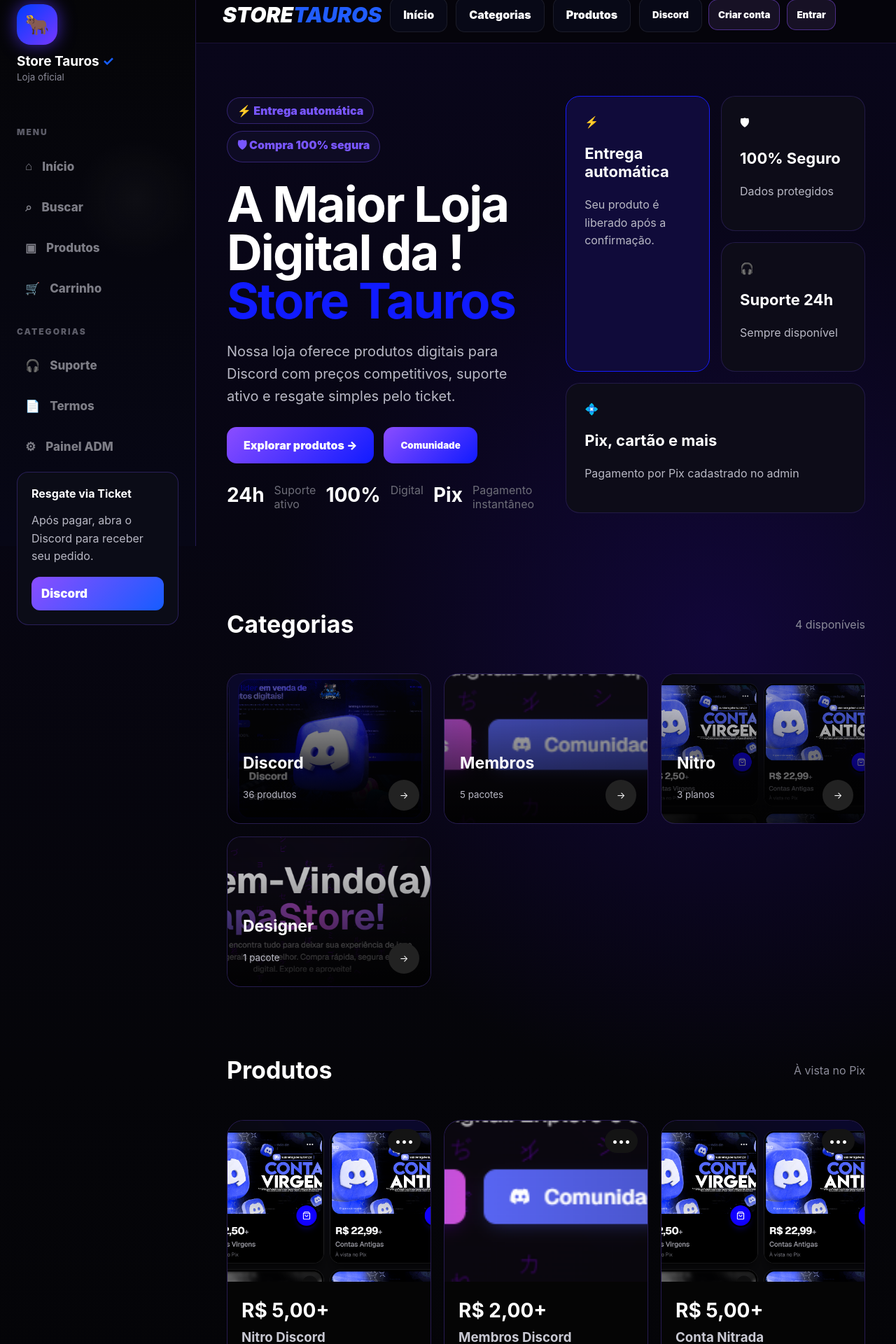
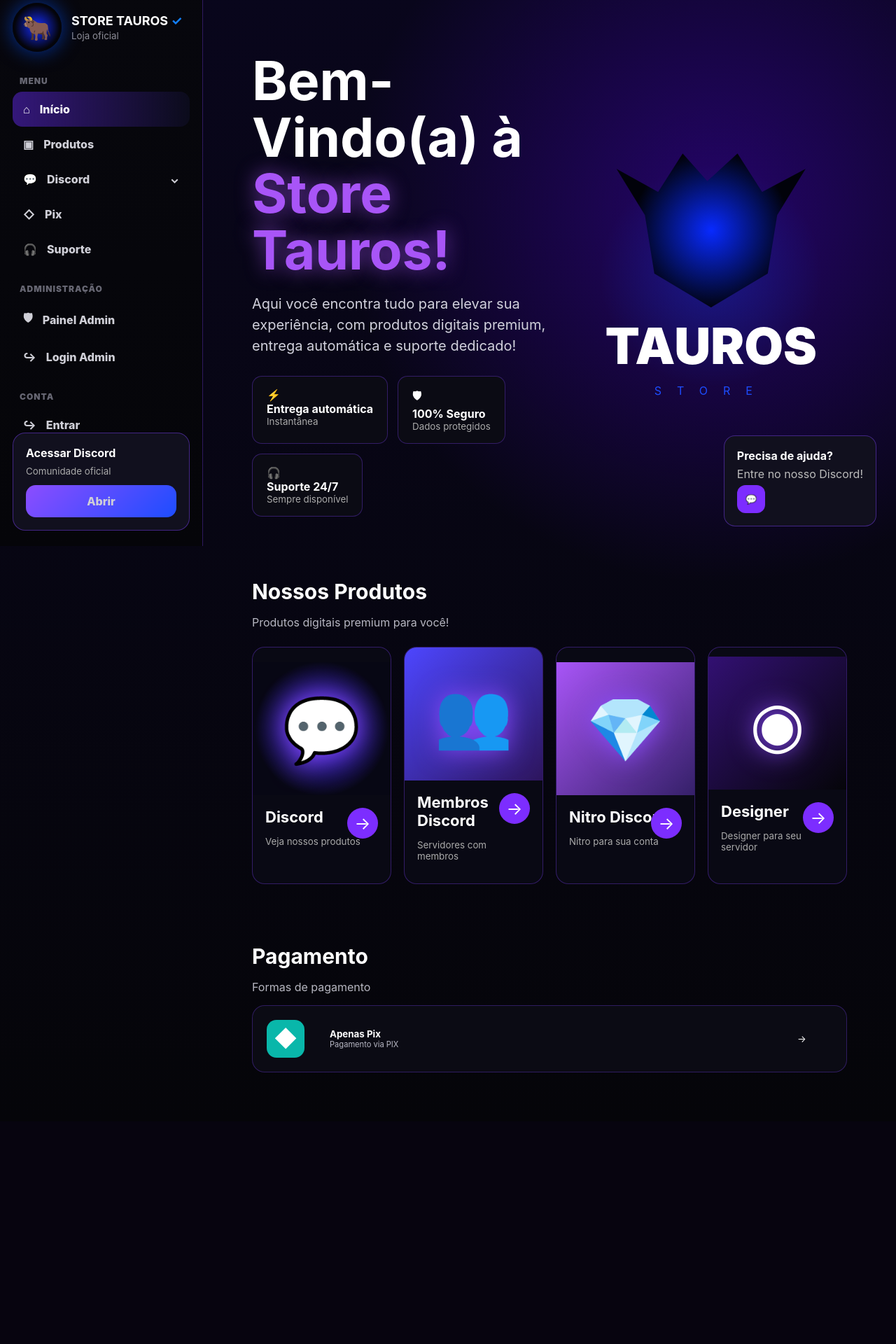
Before and after one commit to kasianomarques439-dev/store-tauros, a React (Vite) app: page / in a window 1280 px wide. Shown: the part 20-1940 px from the top of the page at 70% size. After the commit the page ends 1622 px from the top, so only its background shows below. Built offline with nearby package versions, Linux system fonts and the light colour scheme.

Commit message:
Atualização completa do site

```diff
--- a/package.json
+++ b/package.json
@@ -1,7 +1,7 @@
 {
-  "name": "storetauros-sunner-style",
+  "name": "storetauros-100-digital",
   "private": true,
-  "version": "3.0.0",
+  "version": "5.0.0",
   "type": "module",
   "scripts": {
     "dev": "vite",
--- a/src/App.jsx
+++ b/src/App.jsx
@@ -1,306 +1,40 @@
 
-import React, { useMemo, useState } from "react";
-
-const DISCORD = "https://discord.gg/WPH5Xc58cm";
-const ADMIN_PASS = "admtauros";
-
-const products = [
-  {
-    id: "nitro",
-    category: "Discord",
-    title: "Nitro Discord",
-    subtitle: "Resgate via ticket",
-    price: "R$ 5,00+",
-    image: "/assets/ref-2.png",
-    badge: "NITRO",
-    type: "fixed"
-  },
-  {
-    id: "membros",
-    category: "Discord",
-    title: "Membros Discord",
-    subtitle: "Membros para seu servidor",
-    price: "R$ 2,00+",
-    image: "/assets/ref-7.png",
-    badge: "MEMBROS",
-    type: "members"
-  },
-  {
-    id: "conta-nitrada",
-    category: "Discord",
-    title: "Conta Nitrada",
-    subtitle: "Conta pronta para resgate",
-    price: "R$ 5,00+",
-    image: "/assets/ref-2.png",
-    badge: "NITRADA",
-    type: "fixed"
-  },
-  {
-    id: "designer",
-    category: "Discord",
-    title: "Designer de Server",
-    subtitle: "Design completo para servidor",
-    price: "R$ 35,00",
-    image: "/assets/ref-7.png",
-    badge: "DESIGN",
-    type: "fixed"
-  }
-];
-
-const categories = [
-  { name: "Discord", total: "36 produtos", image: "/assets/ref-1.png" },
-  { name: "Membros", total: "5 pacotes", image: "/assets/ref-7.png" },
-  { name: "Nitro", total: "3 planos", image: "/assets/ref-2.png" },
-  { name: "Designer", total: "1 pacote", image: "/assets/ref-8.png" }
-];
-
-const quantities = [100, 200, 300, 400, 5000];
-
-function priceForMembers(type, qty) {
-  const per100 = type === "mistos" ? 2 : type === "reais" ? 2.5 : 6.5;
-  return ((qty / 100) * per100).toLocaleString("pt-BR", { style: "currency", currency: "BRL" });
-}
-
-export default function App() {
-  const [selected, setSelected] = useState(null);
-  const [memberType, setMemberType] = useState("mistos");
-  const [memberQty, setMemberQty] = useState(100);
-  const [paid, setPaid] = useState(false);
-
-  const [loginOpen, setLoginOpen] = useState(false);
-  const [createOpen, setCreateOpen] = useState(false);
-  const [adminLogin, setAdminLogin] = useState(false);
-  const [adminOpen, setAdminOpen] = useState(false);
-  const [adminPassword, setAdminPassword] = useState("");
-
-  const [pix, setPix] = useState(localStorage.getItem("st_pix") || "");
-  const [qr, setQr] = useState(localStorage.getItem("st_qr") || "");
-  const [banner, setBanner] = useState(localStorage.getItem("st_banner") || "A Maior Loja Digital da Store Tauros!");
-  const [orders, setOrders] = useState(() => JSON.parse(localStorage.getItem("st_orders") || "[]"));
-
-  const finalMemberPrice = useMemo(() => priceForMembers(memberType, memberQty), [memberType, memberQty]);
-
-  function openProduct(product) {
-    setSelected(product);
-    setPaid(false);
-  }
-
-  function confirmPayment() {
-    const sale = {
-      id: "ST-" + Math.floor(1000 + Math.random() * 9000),
-      product: selected?.type === "members" ? `${memberQty} membros ${memberType}` : selected?.title,
-      price: selected?.type === "members" ? finalMemberPrice : selected?.price,
-      date: new Date().toLocaleString("pt-BR")
-    };
-    const next = [sale, ...orders];
-    setOrders(next);
-    localStorage.setItem("st_orders", JSON.stringify(next));
-    setPaid(true);
-  }
-
-  function loginAdmin() {
-    if (adminPassword === ADMIN_PASS) {
-      setAdminLogin(false);
-      setAdminOpen(true);
-      setAdminPassword("");
-    } else {
-      alert("Senha incorreta");
-    }
-  }
-
-  function saveAdmin() {
-    localStorage.setItem("st_pix", pix);
-    localStorage.setItem("st_qr", qr);
-    localStorage.setItem("st_banner", banner);
-    alert("Configurações salvas!");
-  }
-
-  function uploadQr(e) {
-    const file = e.target.files?.[0];
-    if (!file) return;
-    const reader = new FileReader();
-    reader.onload = () => setQr(String(reader.result));
-    reader.readAsDataURL(file);
-  }
-
-  function copyPix() {
-    if (!pix) return alert("Pix ainda não cadastrado pelo admin.");
-    navigator.clipboard.writeText(pix);
-    alert("Pix copiado!");
-  }
-
-  return (
-    <div className="store">
-      <aside className="sidebar">
-        <div className="profile">
-          <div className="avatar">🐂</div>
-          <b>Store Tauros <span>✓</span></b>
-          <small>Loja oficial</small>
-        </div>
-
-        <p className="sideTitle">MENU</p>
-        <a href="#home">⌂ <span>Início</span></a>
-        <a href="#categorias">⌕ <span>Buscar</span></a>
-        <a href="#produtos">▣ <span>Produtos</span></a>
-        <button onClick={() => setSelected(products[0])}>🛒 <span>Carrinho</span></button>
-
-        <p className="sideTitle">CATEGORIAS</p>
-        <button onClick={() => window.open(DISCORD, "_blank")}>🎧 <span>Suporte</span></button>
-        <button onClick={() => alert("Termos: pagamento via Pix e resgate via ticket.")}>📄 <span>Termos</span></button>
-        <button onClick={() => setAdminLogin(true)}>⚙ <span>Painel ADM</span></button>
-
-        <div className="ticketBox">
-          <b>Resgate via Ticket</b>
-          <p>Após pagar, abra o Discord para receber seu pedido.</p>
-          <button onClick={() => window.open(DISCORD, "_blank")}>Discord</button>
-        </div>
-      </aside>
-
-      <main>
-        <header className="top">
-          <div className="logo">STORE<span>TAUROS</span></div>
-          <nav>
-            <a href="#home">Início</a>
-            <a href="#categorias">Categorias</a>
-            <a href="#produtos">Produtos</a>
-            <button onClick={() => window.open(DISCORD, "_blank")}>Discord</button>
-          </nav>
-          <div className="topActions">
-            <button onClick={() => setCreateOpen(true)}>Criar conta</button>
-            <button onClick={() => setLoginOpen(true)}>Entrar</button>
-          </div>
-        </header>
-
-        <section id="home" className="hero">
-          <div>
-            <div className="chips"><span>⚡ Entrega automática</span><span>🛡 Compra 100% segura</span></div>
-            <h1>{banner.replace("Store Tauros", "")}<br/><span>Store Tauros</span></h1>
-            <p>Nossa loja oferece produtos digitais para Discord com preços competitivos, suporte ativo e resgate simples pelo ticket.</p>
-            <div className="heroBtns">
-              <a href="#produtos">Explorar produtos →</a>
-              <button onClick={() => window.open(DISCORD, "_blank")}>Comunidade</button>
-            </div>
-            <div className="stats"><b>24h</b><span>Suporte ativo</span><b>100%</b><span>Digital</span><b>Pix</b><span>Pagamento instantâneo</span></div>
-          </div>
-
-          <div className="featureGrid">
-            <article className="bigFeature">⚡<h3>Entrega automática</h3><p>Seu produto é liberado após a confirmação.</p></article>
-            <article>🛡<h3>100% Seguro</h3><p>Dados protegidos</p></article>
-            <article>🎧<h3>Suporte 24h</h3><p>Sempre disponível</p></article>
-            <article className="wide">💠<h3>Pix, cartão e mais</h3><p>Pagamento por Pix cadastrado no admin</p></article>
-          </div>
-        </section>
-
-        <section id="categorias" className="categories">
-          <div className="sectionHead"><h2>Categorias</h2><span>{categories.length} disponíveis</span></div>
-          <div className="categoryGrid">
-            {categories.map((cat) => (
-              <button className="categoryCard" key={cat.name} onClick={() => document.getElementById("produtos")?.scrollIntoView()}>
-                <img src={cat.image} alt={cat.name}/>
-                <div><h3>{cat.name}</h3><p>{cat.total}</p></div>
-                <span className="arrow">→</span>
-              </button>
-            ))}
-          </div>
-        </section>
-
-        <section id="produtos" className="products">
-          <div className="sectionHead"><h2>Produtos</h2><span>À vista no Pix</span></div>
-          <div className="productGrid">
-            {products.map((product) => (
-              <article className="productCard" key={product.id}>
-                <div className="dots">•••</div>
-                <img src={product.image} alt={product.title}/>
-                <div className="productBody">
-                  <strong>{product.price}</strong>
-                  <h3>{product.title}</h3>
-                  <p>{product.subtitle}</p>
-                  <button onClick={() => openProduct(product)}>🛒 Comprar agora</button>
-                </div>
-              </article>
-            ))}
-          </div>
-        </section>
-
-        <footer>
-          <b>StoreTauros</b>
-          <span>© 2026 — Loja digital com resgate via Discord.</span>
-        </footer>
-      </main>
-
-      {selected && (
-        <div className="modalBg">
-          <div className="modal productModal">
-            <button className="close" onClick={() => setSelected(null)}>×</button>
-            <img src={selected.image} alt={selected.title}/>
-            <div className="productInfo">
-              <span className="stock">13 em estoque</span>
-              <h2>{selected.title}</h2>
-              <strong>{selected.type === "members" ? finalMemberPrice : selected.price}</strong>
-              {selected.type === "members" && (
-                <div className="memberOptions">
-                  <select value={memberType} onChange={(e) => setMemberType(e.target.value)}>
-                    <option value="mistos">Membros Mistos - R$ 2/100</option>
-                    <option value="reais">Membros Reais - R$ 2,50/100</option>
-                    <option value="premium">Membros Premium - R$ 6,50/100</option>
-                  </select>
-                  <select value={memberQty} onChange={(e) => setMemberQty(Number(e.target.value))}>
-                    {[100,200,300,400,5000].map(q => <option key={q} value={q}>{q} membros</option>)}
-                  </select>
-                </div>
-              )}
-              <div className="payBox">
-                <h3>Pagamento Pix</h3>
-                <p>{pix || "Pix ainda não cadastrado pelo admin."}</p>
-                <button onClick={copyPix}>Copiar Pix</button>
-                {qr && <img src={qr} alt="QR Pix"/>}
-              </div>
-              {!paid ? <button className="buyNow" onClick={confirmPayment}>Confirmar pagamento</button> : (
-                <div className="confirmed"><h3>✅ Pagamento confirmado!</h3><p>Abra o Discord para resgatar.</p><a href={DISCORD} target="_blank">Abrir Discord</a></div>
-              )}
-            </div>
-          </div>
-        </div>
-      )}
-
-      {(loginOpen || createOpen) && (
-        <div className="modalBg">
-          <div className="authModal">
-            <button className="close" onClick={() => {setLoginOpen(false);setCreateOpen(false)}}>×</button>
-            <h2>{createOpen ? "Criar conta" : "Entrar"}</h2>
-            <input placeholder="Email"/>
-            <input placeholder="Senha" type="password"/>
-            {createOpen && <input placeholder="Confirmar senha" type="password"/>}
-            <button onClick={() => alert("Login visual criado. Para funcionar real precisa banco de dados.")}>{createOpen ? "Criar conta" : "Entrar"}</button>
-          </div>
-        </div>
-      )}
-
-      {adminLogin && (
-        <div className="modalBg">
-          <div className="authModal">
-            <button className="close" onClick={() => setAdminLogin(false)}>×</button>
-            <h2>Painel ADM</h2>
-            <input type="password" placeholder="Senha: admtauros" value={adminPassword} onChange={(e) => setAdminPassword(e.target.value)} onKeyDown={(e)=>e.key==="Enter"&&loginAdmin()}/>
-            <button onClick={loginAdmin}>Entrar no painel</button>
-          </div>
-        </div>
-      )}
-
-      {adminOpen && (
-        <div className="modalBg">
-          <div className="modal adminModal">
-            <button className="close" onClick={() => setAdminOpen(false)}>×</button>
-            <h2>Painel de Administração</h2>
-            <div className="adminGrid">
-              <section><h3>Pix e QR</h3><input value={pix} onChange={(e)=>setPix(e.target.value)} placeholder="Chave Pix"/><input type="file" accept="image/*" onChange={(e)=>{const f=e.target.files?.[0];if(!f)return;const r=new FileReader();r.onload=()=>setQr(String(r.result));r.readAsDataURL(f)}}/>{qr&&<img className="qrPreview" src={qr}/>}<button onClick={()=>{localStorage.setItem("st_pix",pix);localStorage.setItem("st_qr",qr);alert("Salvo")}}>Salvar</button></section>
-              <section><h3>Banner</h3><input value={banner} onChange={(e)=>setBanner(e.target.value)}/><button onClick={()=>{localStorage.setItem("st_banner",banner);alert("Banner salvo")}}>Salvar banner</button></section>
-              <section><h3>Vendas</h3><div className="orders">{orders.length===0?<p>Nenhuma venda.</p>:orders.map(o=><div key={o.id}><b>{o.product}</b><small>{o.price} - {o.date}</small></div>)}</div><button onClick={()=>{setOrders([]);localStorage.removeItem("st_orders")}}>Limpar vendas</button></section>
-              <section><h3>Discord</h3><p>{DISCORD}</p><button onClick={()=>window.open(DISCORD,"_blank")}>Abrir Discord</button></section>
-            </div>
-          </div>
-        </div>
-      )}
-    </div>
-  );
-}
+import React,{useState}from"react";
+const DISCORD="https://discord.gg/WPH5Xc58cm";
+const ADMIN_PASS="admtauros";
+const prices={mistos:4,reais:5,premium:9};
+const produtos=[
+{id:"discord",titulo:"Discord",subtitulo:"Veja nossos produtos",preco:"",img:"discord",tipo:"categoria"},
+{id:"membros",titulo:"Membros Discord",subtitulo:"Servidores com membros",preco:"A partir de R$ 4,00",img:"membros",tipo:"membros"},
+{id:"nitro",titulo:"Nitro Discord",subtitulo:"Nitro para sua conta",preco:"R$ 6,50",img:"nitro",tipo:"fixo"},
+{id:"designer",titulo:"Designer",subtitulo:"Designer para seu servidor",preco:"R$ 65,00",img:"designer",tipo:"fixo"}];
+function moeda(v){return v.toLocaleString("pt-BR",{style:"currency",currency:"BRL"})}
+export default function App(){
+const[produto,setProduto]=useState(null),[discordAberto,setDiscordAberto]=useState(false),[tipoMembro,setTipoMembro]=useState("mistos"),[quantidade,setQuantidade]=useState(100),[pago,setPago]=useState(false);
+const[login,setLogin]=useState(false),[criarConta,setCriarConta]=useState(false),[email,setEmail]=useState(localStorage.getItem("st_email")||""),[logado,setLogado]=useState(!!localStorage.getItem("st_email"));
+const[adminLogin,setAdminLogin]=useState(false),[adminAberto,setAdminAberto]=useState(false),[senhaAdmin,setSenhaAdmin]=useState(""),[pix,setPix]=useState(localStorage.getItem("st_pix")||""),[qr,setQr]=useState(localStorage.getItem("st_qr")||""),[vendas,setVendas]=useState(()=>JSON.parse(localStorage.getItem("st_vendas")||"[]"));
+const precoMembro=moeda((quantidade/100)*prices[tipoMembro]);
+function abrirProduto(p){if(p.id==="discord"){setDiscordAberto(!discordAberto);return}setProduto(p);setPago(false)}
+function entrarConta(novo=false){if(!email.includes("@"))return alert("Digite um email válido.");localStorage.setItem("st_email",email);setLogado(true);setLogin(false);setCriarConta(false);alert(novo?"Conta criada com sucesso!":"Login realizado!")}
+function entrarAdmin(){if(senhaAdmin===ADMIN_PASS){setAdminLogin(false);setAdminAberto(true);setSenhaAdmin("")}else alert("Senha admin incorreta.")}
+function salvarAdmin(){localStorage.setItem("st_pix",pix);localStorage.setItem("st_qr",qr);alert("Configurações salvas!")}
+function uploadQr(e){const f=e.target.files?.[0];if(!f)return;const r=new FileReader();r.onload=()=>setQr(String(r.result));r.readAsDataURL(f)}
+function copiarPix(){if(!pix)return alert("Pix ainda não cadastrado no painel admin.");navigator.clipboard.writeText(pix);alert("Pix copiado!")}
+function confirmarPagamento(){const nome=produto?.tipo==="membros"?`${quantidade} Membros ${tipoMembro}`:produto?.titulo;const valor=produto?.tipo==="membros"?precoMembro:produto?.preco;const venda={id:"ST-"+Math.floor(1000+Math.random()*9000),nome,valor,data:new Date().toLocaleString("pt-BR")};const novas=[venda,...vendas];setVendas(novas);localStorage.setItem("st_vendas",JSON.stringify(novas));setPago(true)}
+return <div className="page">
+<aside className="sidebar">
+ <div className="perfil"><div className="taurosLogo"></div><div><b>STORE TAUROS <span>✓</span></b><small>Loja oficial</small></div></div>
+ <p>MENU</p><a href="#inicio" className="active">⌂ <span>Início</span></a><a href="#produtos">▣ <span>Produtos</span></a><button onClick={()=>setDiscordAberto(!discordAberto)}>💬 <span>Discord</span><em>⌄</em></button><a href="#pix">◇ <span>Pix</span></a><button onClick={()=>window.open(DISCORD,"_blank")}>🎧 <span>Suporte</span></button>
+ <p>ADMINISTRAÇÃO</p><button className="adminSide" onClick={()=>setAdminLogin(true)}>🛡 <span>Painel Admin</span></button><button onClick={()=>setAdminLogin(true)}>↪ <span>Login Admin</span></button>
+ <p>CONTA</p><button onClick={()=>setLogin(true)}>↪ <span>{logado?"Minha conta":"Entrar"}</span></button><button onClick={()=>setCriarConta(true)}>☊ <span>Criar conta</span></button>
+ <div className="discordBox"><b>Acessar Discord</b><small>Comunidade oficial</small><button onClick={()=>window.open(DISCORD,"_blank")}>Abrir</button></div>
+</aside>
+<main>
+ <section id="inicio" className="hero"><div className="heroText"><h1>Bem-Vindo(a) à<br/><span>Store Tauros!</span></h1><p>Aqui você encontra tudo para elevar sua experiência, com produtos digitais premium, entrega automática e suporte dedicado!</p><div className="beneficios"><div>⚡ <b>Entrega automática</b><small>Instantânea</small></div><div>🛡 <b>100% Seguro</b><small>Dados protegidos</small></div><div>🎧 <b>Suporte 24/7</b><small>Sempre disponível</small></div></div></div><div className="heroLogo"><div className="bullImage"></div><h2>TAUROS</h2><span>STORE</span></div></section>
+ <section id="produtos" className="produtos"><h2>Nossos Produtos</h2><p>Produtos digitais premium para você!</p><div className="cards">{produtos.map(p=><button className="card" key={p.id} onClick={()=>abrirProduto(p)}><div className={`cardImg ${p.img}`}><span>{p.img==="discord"?"💬":p.img==="membros"?"👥":p.img==="nitro"?"💎":"◉"}</span></div><div className="cardInfo"><h3>{p.titulo}</h3><p>{p.subtitulo}</p><i>→</i></div></button>)}</div>{discordAberto&&<div className="discordDropdown"><h3>Produtos Discord</h3><div>{produtos.filter(p=>p.id!=="discord").map(p=><button key={p.id} onClick={()=>abrirProduto(p)}><b>{p.titulo}</b><small>{p.preco}</small></button>)}</div></div>}</section>
+ <section id="pix" className="pagamento"><h2>Pagamento</h2><p>Formas de pagamento</p><button className="pixCard" onClick={()=>alert("A chave Pix aparece apenas após clicar em comprar.")}><div className="pixIcon">◆</div><div><b>Apenas Pix</b><small>Pagamento via PIX</small></div><span>→</span></button></section><div className="help"><b>Precisa de ajuda?</b><span>Entre no nosso Discord!</span><button onClick={()=>window.open(DISCORD,"_blank")}>💬</button></div></main>
+ {produto&&<div className="modalBg"><div className="modal compra"><button className="close" onClick={()=>setProduto(null)}>×</button><div className={`modalImage ${produto.img}`}></div><div><span className="stock">Disponível</span><h2>{produto.titulo}</h2><p>{produto.subtitulo}</p>{produto.tipo==="membros"?<><strong>{precoMembro}</strong><div className="selects"><select value={tipoMembro} onChange={e=>setTipoMembro(e.target.value)}><option value="mistos">Membros Mistos - R$ 4,00 por 100</option><option value="reais">Membros Reais - R$ 5,00 por 100</option><option value="premium">Membros Premium - R$ 9,00 por 100</option></select><select value={quantidade} onChange={e=>setQuantidade(Number(e.target.value))}>{[100,200,300,400,5000].map(q=><option key={q} value={q}>{q} membros</option>)}</select></div></>:<strong>{produto.preco}</strong>}<div className="pay"><h3>Pagamento Pix</h3><p>{pix||"Pix ainda não cadastrado no painel admin."}</p><button onClick={copiarPix}>Copiar Pix</button>{qr&&<img src={qr} alt="QR Pix"/>}</div>{!pago?<button className="buy" onClick={confirmarPagamento}>Confirmar pagamento</button>:<div className="ok"><h3>✅ Pagamento confirmado!</h3><p>Agora abra o Discord para resgatar seu pedido.</p><a href={DISCORD} target="_blank">Abrir Discord</a></div>}</div></div></div>}
+ {(login||criarConta)&&<div className="modalBg"><div className="modal auth"><button className="close" onClick={()=>{setLogin(false);setCriarConta(false)}}>×</button><h2>{criarConta?"Criar conta":"Entrar"}</h2><input placeholder="Email" value={email} onChange={e=>setEmail(e.target.value)}/><input type="password" placeholder="Senha"/>{criarConta&&<input type="password" placeholder="Confirmar senha"/>}<button onClick={()=>entrarConta(criarConta)}>{criarConta?"Criar conta":"Entrar"}</button><p>Login visual salvo neste navegador.</p></div></div>}
+ {adminLogin&&<div className="modalBg"><div className="modal auth"><button className="close" onClick={()=>setAdminLogin(false)}>×</button><h2>Login Admin</h2><input type="password" placeholder="Senha: admtauros" value={senhaAdmin} onChange={e=>setSenhaAdmin(e.target.value)} onKeyDown={e=>e.key==="Enter"&&entrarAdmin()}/><button onClick={entrarAdmin}>Entrar</button></div></div>}
+ {adminAberto&&<div className="modalBg"><div className="modal admin"><button className="close" onClick={()=>setAdminAberto(false)}>×</button><h2>Painel de Administração</h2><div className="adminGrid"><section><h3>Pix e QR</h3><input placeholder="Chave Pix" value={pix} onChange={e=>setPix(e.target.value)}/><input type="file" accept="image/*" onChange={uploadQr}/>{qr&&<img className="qr" src={qr}/>}<button onClick={salvarAdmin}>Salvar Pix/QR</button></section><section><h3>Vendas</h3><div className="vendas">{vendas.length===0?<p>Nenhuma venda.</p>:vendas.map(v=><div key={v.id}><b>{v.nome}</b><small>{v.valor} • {v.data}</small></div>)}</div><button onClick={()=>{setVendas([]);localStorage.removeItem("st_vendas")}}>Limpar vendas</button></section><section><h3>Discord</h3><p>{DISCORD}</p><button onClick={()=>window.open(DISCORD,"_blank")}>Abrir Discord</button></section></div></div></div>}
+</div>}
--- a/src/main.jsx
+++ b/src/main.jsx
@@ -1,5 +1 @@
-import React from "react";
-import ReactDOM from "react-dom/client";
-import App from "./App.jsx";
-import "./style.css";
-ReactDOM.createRoot(document.getElementById("root")).render(<App />);
+import React from "react";import ReactDOM from "react-dom/client";import App from "./App.jsx";import "./style.css";ReactDOM.createRoot(document.getElementById("root")).render(<App />);
```
Also changed, not shown: index.html (+1 -12 lines), README.txt, src/style.css.
